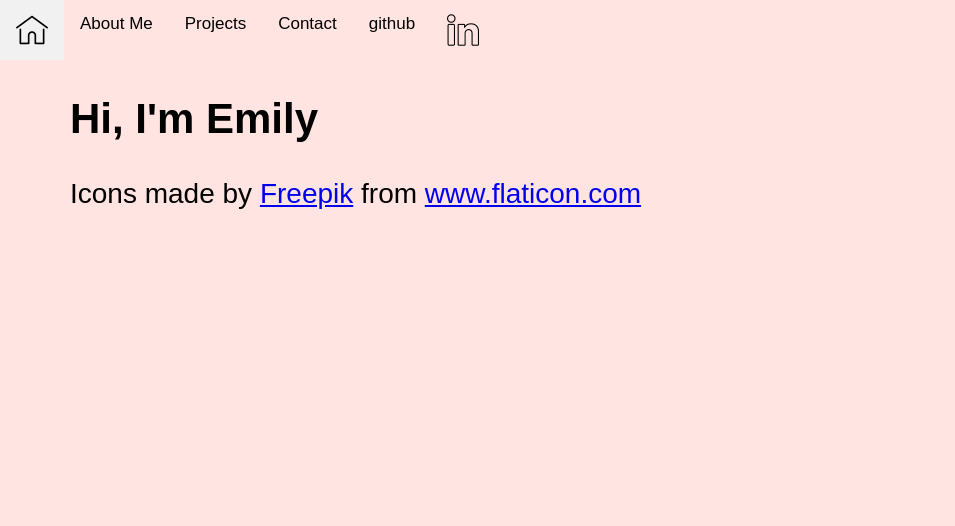
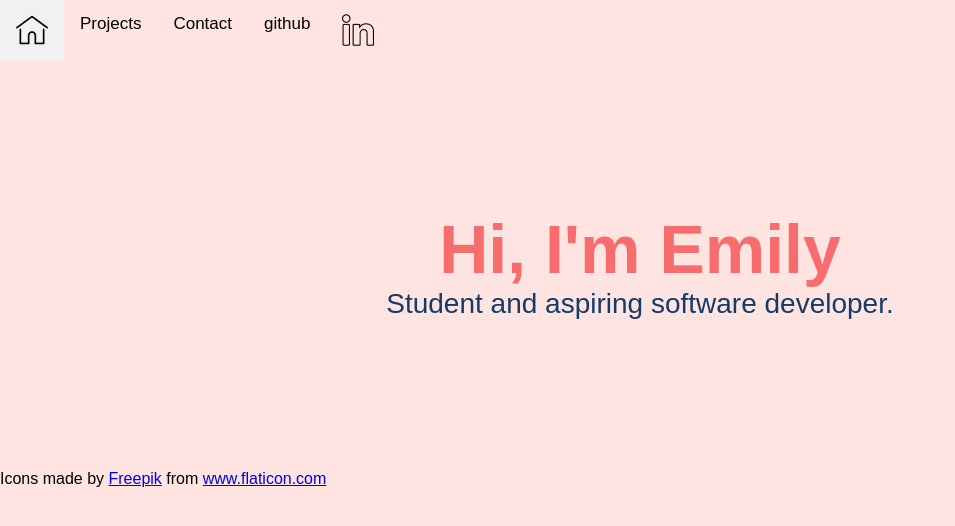
Before and after one commit to emayukos/emayukos.github.io, a plain HTML site: page index.html in a window 1280 px wide. Shown: the whole page, without its empty margins (0-955 px from the left). Drawn offline with Linux system fonts and the light colour scheme; a web font is replaced by a local one.

Commit message:
modified home page layout

```diff
--- a/index.html
+++ b/index.html
@@ -25,7 +25,6 @@
 	  		<a class="active" href="index.html">
 	 		<img src="home.png"/>
 			</a>
-			<a href="aboutme.html">About Me</a>
 			<a href="doomrooms.html">Projects</a>
 			<a href="contactme.html">Contact</a>
 			<a href="https://github.com/emayukos"target="_blank">github</a>
@@ -33,8 +32,13 @@
  			<img src="linkedin.png"/>
 			</a>
 		</div>
-		<div class="main">
-			<h2>Hi, I'm Emily</h2>
+		<main class="main">
+			<div class="hi">
+				<h1>Hi, I'm Emily</h1>
+			</div>
+			<div class="description">
+					<p> Student and aspiring software developer.</p>
+			</div>
 		</main>
 
 
--- a/stylesheet.css
+++ b/stylesheet.css
@@ -19,7 +19,7 @@ body {
 }
 
 .topnav a:hover {
-	color: #F08080; /* light coral */
+	color: #F76C6C; /* light coral #F08080 */
 }
 
 .topnav a.active {
@@ -27,11 +27,35 @@ body {
 	color: black;
 }
 
+.hi {
+	color: #F76C6C; /* F672808*/
+	text-align: center;
+	font-style: bold;
+	font-size: 34;
+	display: flex;
+	justify-content: center;
+	align-items: center;
+	overflow: hidden
+}
+
+.description {
+	color: #123C69; /* F672808*/
+	text-align: center;
+	font-style: bold;
+	font-size: 28;
+	display: flex;
+	justify-content: center;
+	align-items: center;
+	overflow: hidden
+}
+
+h1{margin:0;}
+p{margin:0;}
+
+
 
 .main {
-	margin-left: 60px; /* Same as the width of the sidenav */
-	font-size: 28px; /* Increased text to enable scrolling */
-	padding: 0px 10px;
+	padding: 150px 100px;
 }
 
 
```
